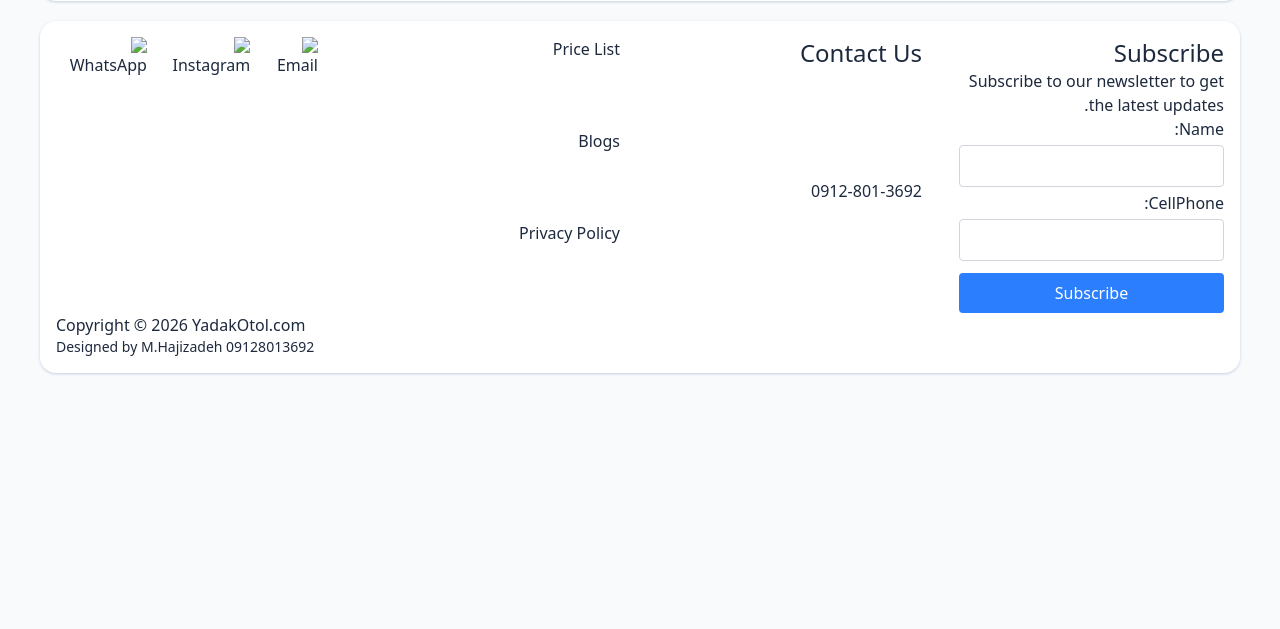
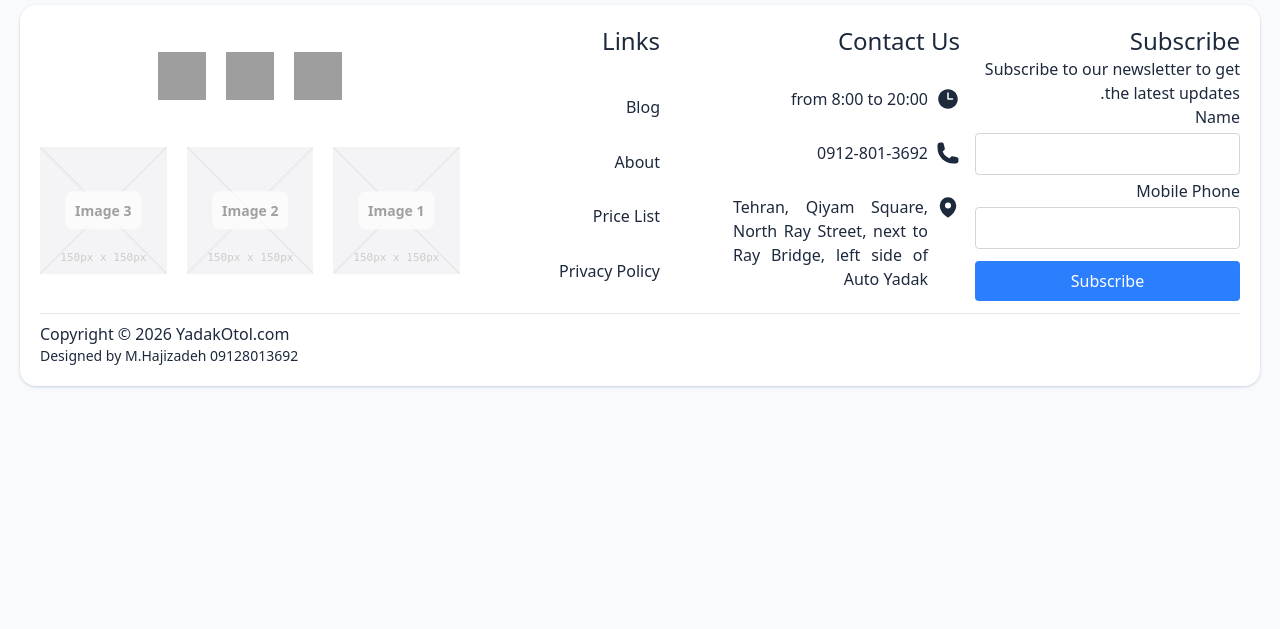
Before and after one commit to MohsenHaji6/django-corporate-blog, a Django app: template news/templates/news/pricing.html in a window 1280 px wide. Shown: the part 183-812 px from the top of the page. After the commit the page ends 571 px from the top, so only its background shows below. Run offline with Django 3.2, Linux system fonts and the light colour scheme; the template is opened without the code that fills it, so the values that code supplies are empty; style sheets or scripts are compiled from the project's sources; grey boxes are pictures that could not be loaded.

Commit message:
Design some frontend pages

```diff
--- a/blog/services/breadcrumb.py
+++ b/blog/services/breadcrumb.py
@@ -15,7 +15,7 @@ def build_category_breadcrumb(category):
     breadcrumbs = [
         {
             "title": "Home",
-            "url": reverse("home"),
+            "url": reverse("core:home"),
         },
         {
             "title": "Blogs",
--- a/blog/templates/blog/blog_detail.html
+++ b/blog/templates/blog/blog_detail.html
@@ -5,7 +5,7 @@
 <!--Content-->
 {% block content %} {% include 'breadcrumb.html' %}
 <div
-    class="grid auto-rows-auto bg-white gap-5 ml-10 mr-10 shadow shadow-slate-300 rounded-2xl p-5"
+    class="grid auto-rows-auto bg-white gap-5 shadow shadow-slate-300 rounded-2xl p-5"
 >
     <!-- Article -->
     <div class="grid bg-slate-50 rounded-2xl p-5 shadow">
@@ -108,7 +108,7 @@
                         id="body"
                         placeholder="Your comment..."
                     >
-{{ form.body.value|default:''}}</textarea
+                    {{ form.body.value|default:''}}</textarea
                     >
                 </div>
                 {% if form.body.errors %}
@@ -116,7 +116,7 @@
                 {% endif %}
                 <button
                     type="submit"
-                    class="bg-blue-400 text-white text-lg rounded px-4 w-full hover:bg-blue-600 focus-within:outline-blue-400"
+                    class="bg-blue-500 text-white text-lg rounded px-4 w-full hover:bg-blue-600 focus-within:outline-blue-600"
                 >
                     Send
                 </button>
--- a/blog/templates/blog/blog_list.html
+++ b/blog/templates/blog/blog_list.html
@@ -5,7 +5,7 @@
 <!--content-->
 {% block content %} {% include 'breadcrumb.html' %}
 <div
-    class="grid grid-cols-4 bg-white ml-10 mr-10 shadow shadow-slate-300 rounded-2xl p-5 gap-5"
+    class="grid grid-cols-4 bg-white mb-5 shadow shadow-slate-300 rounded-2xl p-5 gap-5"
 >
     <!--content sidebar-->
     <div class="bg-slate-50 rounded-2xl shadow pt-5">
--- a/blog/views.py
+++ b/blog/views.py
@@ -2,6 +2,7 @@ from django.contrib import messages
 from django.core.paginator import Paginator
 from django.db.models import Prefetch
 from django.shortcuts import get_object_or_404, redirect, render
+from django.urls import reverse
 
 from blog.forms import CommentCreateViewForm
 
@@ -30,7 +31,7 @@ def blog_list_view(request):
     pagination = Paginator(articles, 15)
     page_articles = pagination.get_page(request.GET.get("page"))
 
-    breadcrumbs = [{"title": "Home", "url": "/"}, {"title": "Blogs"}]
+    breadcrumbs = [{"title": "Home", "url": reverse("core:home")}, {"title": "Blogs"}]
     return render(
         request,
         "blog/blog_list.html",
--- a/news/templates/news/pricing.html
+++ b/news/templates/news/pricing.html
@@ -7,9 +7,7 @@
 
 {% block content %}
 {% include 'breadcrumb.html' %}
-<div
-    class="flex flex-col bg-white ml-10 mr-10 shadow shadow-slate-300 rounded-2xl p-5 gap-5"
->
+<div class="flex flex-col bg-white shadow shadow-slate-300 rounded-2xl p-5 gap-5">
     <table class="table-auto w-full border-collapse border border-slate-400">
         {% for product in products %}
         <tr class="bg-indigo-200">
--- a/templates/_base.html
+++ b/templates/_base.html
@@ -14,12 +14,14 @@
         {% block extra_head %} {% endblock %}
     </head>
     <body class="bg-slate-50 text-slate-800 min-h-screen">
-        <header>{% include 'header.html' %}</header>
+        <main class="p-5 pt-3 pb-3">
+            <header>{% include 'header.html' %}</header>
 
-        <!--Main Content-->
-        {% block content %} {% endblock content %}
+            <!--Main Content-->
+            <div class="mt-27">{% block content %} {% endblock content %}</div>
 
-        <footer>{% include 'footer.html' %}</footer>
+            <footer>{% include 'footer.html' %}</footer>
+        </main>
         {% block extra_js %}{% endblock %}
     </body>
 </html>
--- a/templates/breadcrumb.html
+++ b/templates/breadcrumb.html
@@ -1,6 +1,6 @@
-<div class="flex items-center gap-2 pr-15 pb-2 text-m text-slate-600">
+<div class="flex items-center gap-2 pr-5 pb-2 text-m text-slate-600">
     {% for breadcrumb in breadcrumbs %} {% if breadcrumb.url %}
-    <a href="{{ breadcrumb.url }}" class="text-blue-900 hover:underline">
+    <a href="{{ breadcrumb.url }}" class="text-blue-800 hover:underline">
         {{ breadcrumb.title }}</a
     >
     {% else %}
--- a/templates/footer.html
+++ b/templates/footer.html
@@ -1,8 +1,9 @@
+{% load media_placeholder %}
 <div
-    class="grid grid-rows-none place-items-stretch mt-5 mb-3 ml-10 mr-10 p-4 z-50 shadow shadow-slate-300 rounded-2xl bg-white"
+    class="grid grid-rows-none place-items-stretch mt-5 p-5 z-50 shadow shadow-slate-300 rounded-2xl bg-white"
 >
-    <div class="inline-grid grid-cols-4 gap-10">
-        <div class="grid">
+    <div class="grid grid-cols-20">
+        <div class="grid col-span-4">
             <h3>Subscribe</h3>
             <p>Subscribe to our newsletter to get the latest updates.</p>
             <form
@@ -12,17 +13,17 @@
                 id="subscribe-form"
             >
                 {% csrf_token %}
-                <label for="name">Name:</label>
+                <label for="name">Name</label>
                 <input
-                    class="border border-gray-300 rounded py-2 px-4"
+                    class="border border-gray-300 rounded py-2 px-4 hover:border-blue-400 focus-within:outline-blue-400"
                     type="text"
                     id="name"
                     name="name"
                     required
                 />
-                <label for="phone_number">CellPhone:</label>
+                <label for="phone_number">Mobile Phone</label>
                 <input
-                    class="border border-gray-300 rounded py-2 px-4"
+                    class="border border-gray-300 rounded py-2 px-4 hover:border-blue-400 focus-within:outline-blue-400"
                     type="tel"
                     id="phone_number"
                     name="phone_number"
@@ -30,27 +31,96 @@
                 />
                 <div id="phone_number_error" class="text-red-500 text-sm"></div>
                 <div id="message" class="text-green-500 text-sm"></div>
-                <button class="bg-blue-500 text-white py-2 px-4 rounded" type="submit">
+                <button
+                    class="bg-blue-500 hover:bg-blue-600 focus-within:outline-blue-600 text-white py-2 px-4 rounded"
+                    type="submit"
+                >
                     Subscribe
                 </button>
             </form>
         </div>
-        <div class="grid">
+        <div class="grid col-span-5 items-start gap-5 pr-10">
             <h3>Contact Us</h3>
-            <a href="">0912-801-3692</a>
+            <div class="flex gap-2">
+                <svg
+                    xmlns="http://www.w3.org/2000/svg"
+                    viewBox="0 0 24 24"
+                    fill="currentColor"
+                    class="size-6"
+                >
+                    <path
+                        fill-rule="evenodd"
+                        d="M12 2.25c-5.385 0-9.75 4.365-9.75 9.75s4.365 9.75 9.75 9.75 9.75-4.365 9.75-9.75S17.385 2.25 12 2.25ZM12.75 6a.75.75 0 0 0-1.5 0v6c0 .414.336.75.75.75h4.5a.75.75 0 0 0 0-1.5h-3.75V6Z"
+                        clip-rule="evenodd"
+                    />
+                </svg>
+                <span class="flex gap-3">
+                   from 8:00 to 20:00
+                </span>
+            </div>
+            <a href="tel:09128013692" class="flex gap-2"
+                ><svg viewBox="0 0 24 24" fill="currentColor" class="size-6">
+                    <path
+                        fill-rule="evenodd"
+                        d="M1.5 4.5a3 3 0 0 1 3-3h1.372c.86 0 1.61.586 1.819 1.42l1.105 4.423a1.875 1.875 0 0 1-.694 1.955l-1.293.97c-.135.101-.164.249-.126.352a11.285 11.285 0 0 0 6.697 6.697c.103.038.25.009.352-.126l.97-1.293a1.875 1.875 0 0 1 1.955-.694l4.423 1.105c.834.209 1.42.959 1.42 1.82V19.5a3 3 0 0 1-3 3h-2.25C8.552 22.5 1.5 15.448 1.5 6.75V4.5Z"
+                        clip-rule="evenodd"
+                    />
+                </svg>
+                <span>0912-801-3692</span></a
+            >
+            <a href="#" class="flex gap-2"
+                ><svg viewBox="0 0 24 24" fill="currentColor" class="size-6">
+                    <path
+                        fill-rule="evenodd"
+                        d="m11.54 22.351.07.04.028.016a.76.76 0 0 0 .723 0l.028-.015.071-.041a16.975 16.975 0 0 0 1.144-.742 19.58 19.58 0 0 0 2.683-2.282c1.944-1.99 3.963-4.98 3.963-8.827a8.25 8.25 0 0 0-16.5 0c0 3.846 2.02 6.837 3.963 8.827a19.58 19.58 0 0 0 2.682 2.282 16.975 16.975 0 0 0 1.145.742ZM12 13.5a3 3 0 1 0 0-6 3 3 0 0 0 0 6Z"
+                        clip-rule="evenodd"
+                    />
+                </svg>
+                <span class="flex w-3/4 text-justify"
+                    >Tehran, Qiyam Square, North Ray Street, next to Ray Bridge, left
+                    side of Auto Yadak</span
+                >
+            </a>
         </div>
-        <div class="grid">
-            <a href="">Price List</a>
-            <a href="/blog/">Blogs</a>
-            <a href="">Privacy Policy</a>
+        <div class="grid col-span-4 gap-3 items-start pr-10">
+            <h3 class="pb-2">Links</h3>
+            <a href="/blog/" class="hover:text-blue-800 hover:underline">Blog</a>
+            <a href="/about/" class="hover:text-blue-800 hover:underline">About</a>
+            <a href="news/pricing" class="hover:text-blue-800 hover:underline"
+                >Price List</a
+            >
+            <a href="#" class="hover:text-blue-800 hover:underline">Privacy Policy</a>
         </div>
-        <div class="flex gap-3">
-            <img src="" alt="Email" />
-            <img src="" alt="Instagram" />
-            <img src="" alt="WhatsApp" />
+        <div class="grid col-span-7 items-center">
+            <div class="flex gap-5 justify-center h-10">
+                <a href=""
+                    ><img
+                        src="/media/other/telegram.png"
+                        alt="Telegram"
+                        class="w-12 h-12 hover:scale-102"
+                /></a>
+                <a href=""
+                    ><img
+                        src="/media/other/whatsapp.png"
+                        alt="WhatsApp"
+                        class="w-12 h-12 hover:scale-102"
+                /></a>
+                <a href=""
+                    ><img
+                        src="/media/other/instagram.png"
+                        alt="Instagram"
+                        class="w-12 h-12 hover:scale-102"
+                /></a>
+            </div>
+            <div class="flex gap-5">
+                <!-- prettier-ignore -->
+                {% placeholder 150 150 "Image 1" %}
+                {% placeholder 150 150 "Image 2" %}
+                {% placeholder 150 150 "Image 3" %}
+            </div>
         </div>
     </div>
-    <div class="grid place-items-end">
+    <div class="grid place-items-end mt-3 pt-2 border-t border-slate-200">
         <p>Copyright © 2026 YadakOtol.com</p>
         <p class="text-sm">Designed by M.Hajizadeh 09128013692</p>
     </div>
--- a/templates/header.html
+++ b/templates/header.html
@@ -1,45 +1,62 @@
-<nav
-    class="flex justify-center items-center mt-3 mb-5 ml-10 mr-10 p-4 z-50 shadow shadow-slate-300 rounded-2xl bg-white gap-10"
+{% load media_placeholder %}
+<div id="header" class="fixed w-full z-50 transition-all duration-400">
+    <div
+        class="grid grid-cols-5 justify-items-stretch h-22 ml-10 shadow shadow-slate-300 rounded-2xl bg-white transition-all duration-400"
+        id="container"
     >
-    <ul class="inline-flex w-100">
-        <li class="pl-10 pr-10">
-            <a href="/" class="">Home</a>
-        </li>
-        <li class="pl-10">
-            <a href="/blog" class="">Blog</a>
-        </li>
-        <li class="pl-10">
-            <a href="/about" class="">About</a>
-        </li>
-        <li class="">
-            <a href="/contact" class="">Contact</a>
-        </li>
-    </ul>
-    <div class="flex justify-between items-center">
-        <img src="/media/logo/yadakotol.png" alt="Logo" class="w-45 h-18" />
+        <nav class="flex justify-start items-center col-span-2 pr-7 gap-10">
+            <a
+                href="{% url 'core:home' %}"
+                class="font-semibold p-2 hover:underline {% if request.resolver_match.view_name == 'core:home' %} scale-110 underline {% endif %}"
+                >Home</a
+            >
+            <a
+                href="{% url 'blog:list' %}"
+                class="font-semibold p-2 hover:underline {% if request.resolver_match.namespace == 'blog' %} scale-110 underline {% endif %}"
+                >Blog</a
+            >
+            <a
+                href="{% url 'core:about' %}"
+                class="font-semibold p-2 hover:underline {% if request.resolver_match.view_name == 'core:about' %} scale-110 underline {% endif %}"
+                >About</a
+            >
+            <a
+                href="{% url 'core:contact' %}"
+                class="font-semibold p-2 hover:underline {% if request.resolver_match.view_name == 'core:contact' %} scale-110 underline {% endif %}"
+                >Contact</a
+            >
+        </nav>
+        <div class="grid justify-center items-center">
+            <img
+                src="/media/logo/yadakotol.png "
+                alt=""
+                id="logo"
+                width="200px"
+                class="transition-all duration-600"
+            />
         </div>
-    <ul class="flex items-center gap-7">
-        <li class="">
+        <div class="flex justify-end col-span-2 items-center gap-5">
+            <div class="w-full pr-5">
                 <form
-                action="{% url 'search' %}"
+                    action="{% url 'core:search' %}"
                     method="get"
                     id="search"
                     class="w-full max-w-md"
                 >
                     <div
-                    class="group relative flex items-center rounded-sm border border-slate-200 bg-white shadow-sm transition-all duration-300 focus-within:bg-pink-200"
+                        class="group relative flex items-center rounded-sm border border-slate-200 bg-white shadow-sm transition-all duration-300 focus-within:bg-slate-50"
                     >
                         <input
                             type="search"
                             name="q"
-                        placeholder="جستجو در مقالات..."
-                        class="h-11 w-full rounded-xl bg-transparent pr-12 pl-4 text-sm text-slate-700 placeholder:text-slate-400 focus:outline-none"
+                            placeholder="Search in blogs..."
+                            class="h-11 w-full rounded-xl bg-transparent pr-12 pl-3 text-m text-slate-700 placeholder:text-slate-400 focus:outline-none"
                         />
 
                         <button
                             type="submit"
-                        class="absolute right-2 flex h-8 w-8 items-center justify-center rounded-lg text-slate-500 transition-all duration-300 hover:bg-blue-500 hover:text-white active:scale-95"
-                        aria-label="جستجو"
+                            class="absolute right-2 flex h-8 w-8 items-center justify-center rounded-lg text-slate-500 transition-all duration-300 hover:bg-blue-600 hover:text-white active:scale-95"
+                            aria-label="Search"
                         >
                             <svg
                                 xmlns="http://www.w3.org/2000/svg"
@@ -58,12 +75,31 @@
                         </button>
                     </div>
                 </form>
-        </li>
+            </div>
             <a
                 href="{% url 'pricing' %}"
-            class="flex flex-row w-25 justify-center py-2 rounded-sm bg-blue-400"
+                class="flex flex-row w-2/6 h-11 justify-center text-white py-2 ml-5 rounded-sm bg-blue-500 hover:bg-blue-600"
+                >Price List</a
             >
-            <li class="text-white">Price List</li>
-        </a>
-    </ul>
-</nav>
+        </div>
+    </div>
+</div>
+<script>
+    const header = document.getElementById('header');
+    const container = document.getElementById('container');
+    const logo = document.getElementById('logo');
+
+    window.addEventListener('scroll', () => {
+        if (window.scrollY > 85) {
+            header.classList.add('top-0');
+            container.classList.remove('h-22', 'bg-white');
+            container.classList.add('h-16', 'backdrop-blur-xs');
+            logo.classList.add('w-35');
+        } else {
+            header.classList.remove('top-0');
+            container.classList.remove('h-16');
+            container.classList.add('h-22', 'bg-white');
+            logo.classList.remove('w-35');
+        }
+    });
+</script>
```
Lines whose indentation alone changed are shown as unchanged.
